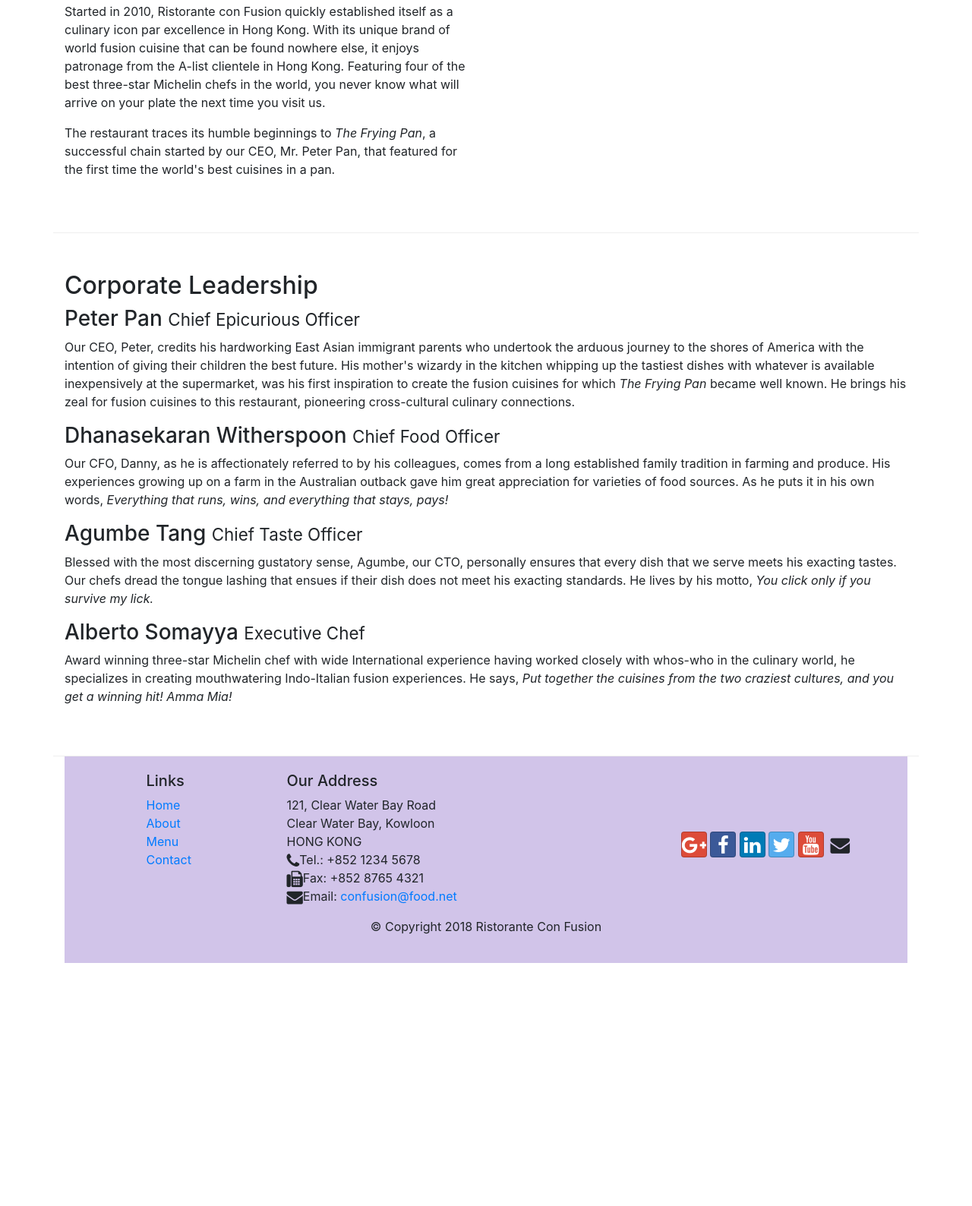
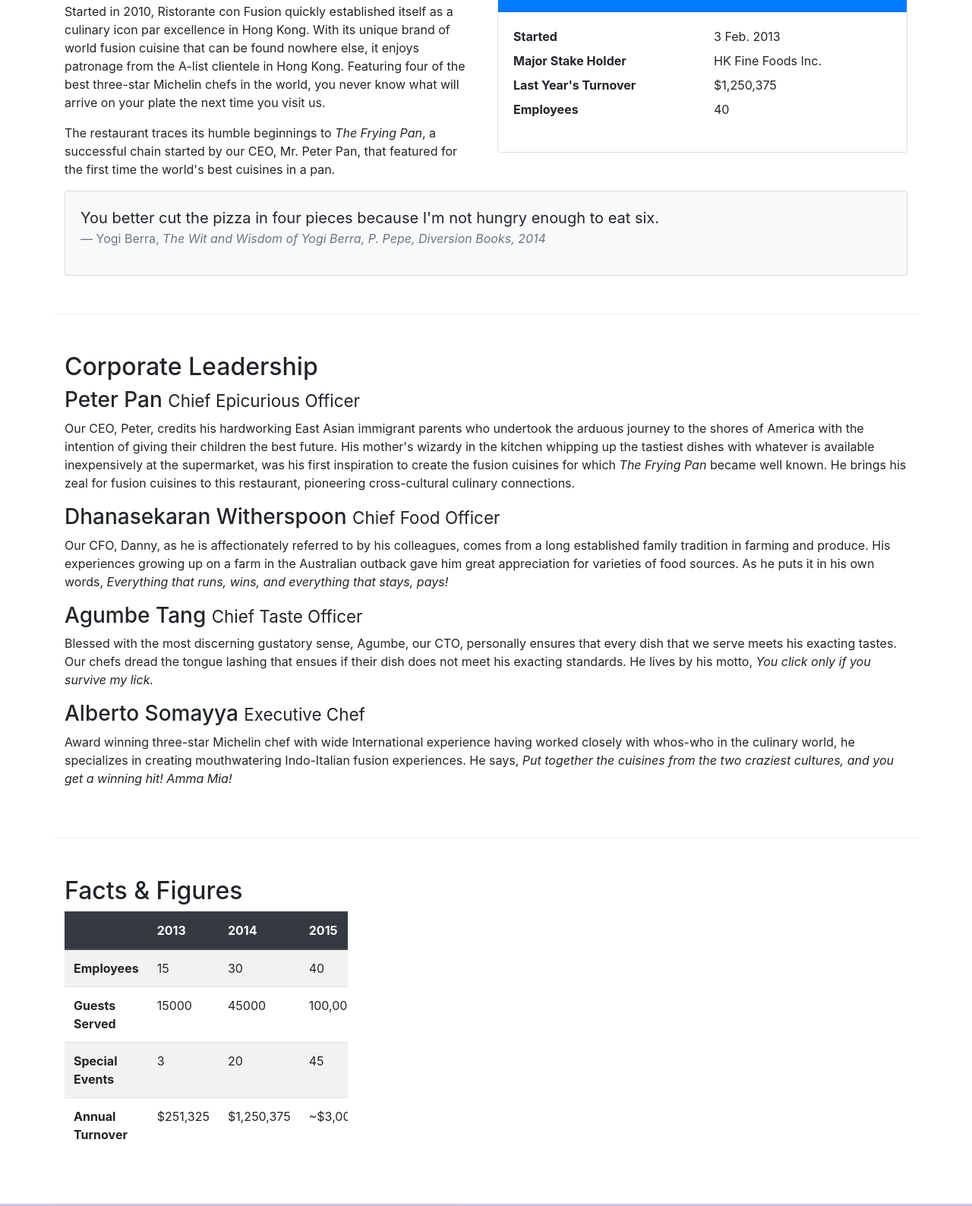
Before and after one commit to dpillai/conFusion, a website: page aboutus.html in a window 1280 px wide. Shown: the part 558-2146 px from the top of the page at 76% size. Before the commit the page ends 1826 px from the top, so only its background shows below. Drawn offline with nearby package versions, Linux system fonts and the light colour scheme.

Commit message:
tables and card

```diff
--- a/aboutus.html
+++ b/aboutus.html
@@ -58,11 +58,38 @@
                   <p>Started in 2010, Ristorante con Fusion quickly established itself as a culinary icon par excellence in Hong Kong. With its unique brand of world fusion cuisine that can be found nowhere else, it enjoys patronage from the A-list clientele in Hong Kong.  Featuring four of the best three-star Michelin chefs in the world, you never know what will arrive on your plate the next time you visit us.</p>
                   <p>The restaurant traces its humble beginnings to <em>The Frying Pan</em>, a successful chain started by our CEO, Mr. Peter Pan, that featured for the first time the world's best cuisines in a pan.</p>
               </div>
-              <div>
+              <div class="col-sm">
+                <div class="card">
+                  <h3 class="card-header bg-primary text-white">Facts At a Glance</h3>
+                  <div class="card-body">
+                    <dl class="row">
+                      <dt class="col-6">Started</dt>
+                      <dd class="col-6">3 Feb. 2013</dd>
+                      <dt class="col-6">Major Stake Holder</dt>
+                      <dd class="col-6">HK Fine Foods Inc.</dd>
+                      <dt class="col-6">Last Year's Turnover</dt>
+                      <dd class="col-6">$1,250,375</dd>
+                      <dt class="col-6">Employees</dt>
+                      <dd class="col-6">40</dd>
+                    </dl>
+                  </div>
+                </div>
+              </div>
+              <div class="col-12">
+                <div class="card card-body bg-light">
+                  <blockquote class="blockquote">
+                      <p class="mb-0">You better cut the pizza in four pieces because
+                          I'm not hungry enough to eat six.</p>
+                      <footer class="blockquote-footer">Yogi Berra,
+                          <cite title="Source Title">The Wit and Wisdom of Yogi Berra,
+                          P. Pepe, Diversion Books, 2014</cite>
+                      </footer>
+                  </blockquote>
+                </div>
               </div>
           </div>
           <div class="row row-content">
-              <div class="col">
+              <div class="col-12">
                   <h2>Corporate Leadership</h2>
                   <h3>Peter Pan <small>Chief Epicurious Officer</small></h3>
                   <p class="d-none d-sm-block">Our CEO, Peter, credits his hardworking East Asian immigrant parents who undertook the arduous journey to the shores of America with the intention of giving their children the best future. His mother's wizardy in the kitchen whipping up the tastiest dishes with whatever is available inexpensively at the supermarket, was his first inspiration to create the fusion cuisines for which <em>The Frying Pan</em> became well known. He brings his zeal for fusion cuisines to this restaurant, pioneering cross-cultural culinary connections.</p>
@@ -74,7 +101,53 @@
                   <p class="d-none d-sm-block">Award winning three-star Michelin chef with wide International experience having worked closely with whos-who in the culinary world, he specializes in creating mouthwatering Indo-Italian fusion experiences. He says, <em>Put together the cuisines from the two craziest cultures, and you get a winning hit! Amma Mia!</em></p>
               </div>
          </div>
-      </div> <!-- end of container -->
+         <div class="row row-content">
+           <div class="col-12 col-sm-9">
+             <h2>Facts &amp; Figures</h2>
+             <div class="table-responsive">
+               <table class="table table-striped">
+                 <thead class="thead-dark">
+                   <tr>
+                     <th>&nbsp;</th>
+                     <th>2013</th>
+                     <th>2014</th>
+                     <th>2015</th>
+                   </tr>
+                 </thead>
+                 <tbody>
+                   <tr>
+                     <th>Employees</th>
+                     <td>15</td>
+                     <td>30</td>
+                     <td>40</td>
+                   </tr>
+                   <tr>
+                     <th>Guests Served</th>
+                     <td>15000</td>
+                     <td>45000</td>
+                     <td>100,000</td>
+                   </tr>
+                   <tr>
+                     <th>Special Events</th>
+                     <td>3</td>
+                     <td>20</td>
+                     <td>45</td>
+                   </tr>
+                   <tr>
+                     <th>Annual Turnover</th>
+                     <td>$251,325</td>
+                     <td>$1,250,375</td>
+                     <td>~$3,000,000</td>
+                   </tr>
+                 </tbody>
+               </table>
+             </div>
+           </div>
+           <div class="col-12 col-sm-3">
+           </div>
+         </div>
+      </div>
+    </div> <!-- end of container -->
       <footer class="footer">
           <div class="container">
               <div class="row">
```
